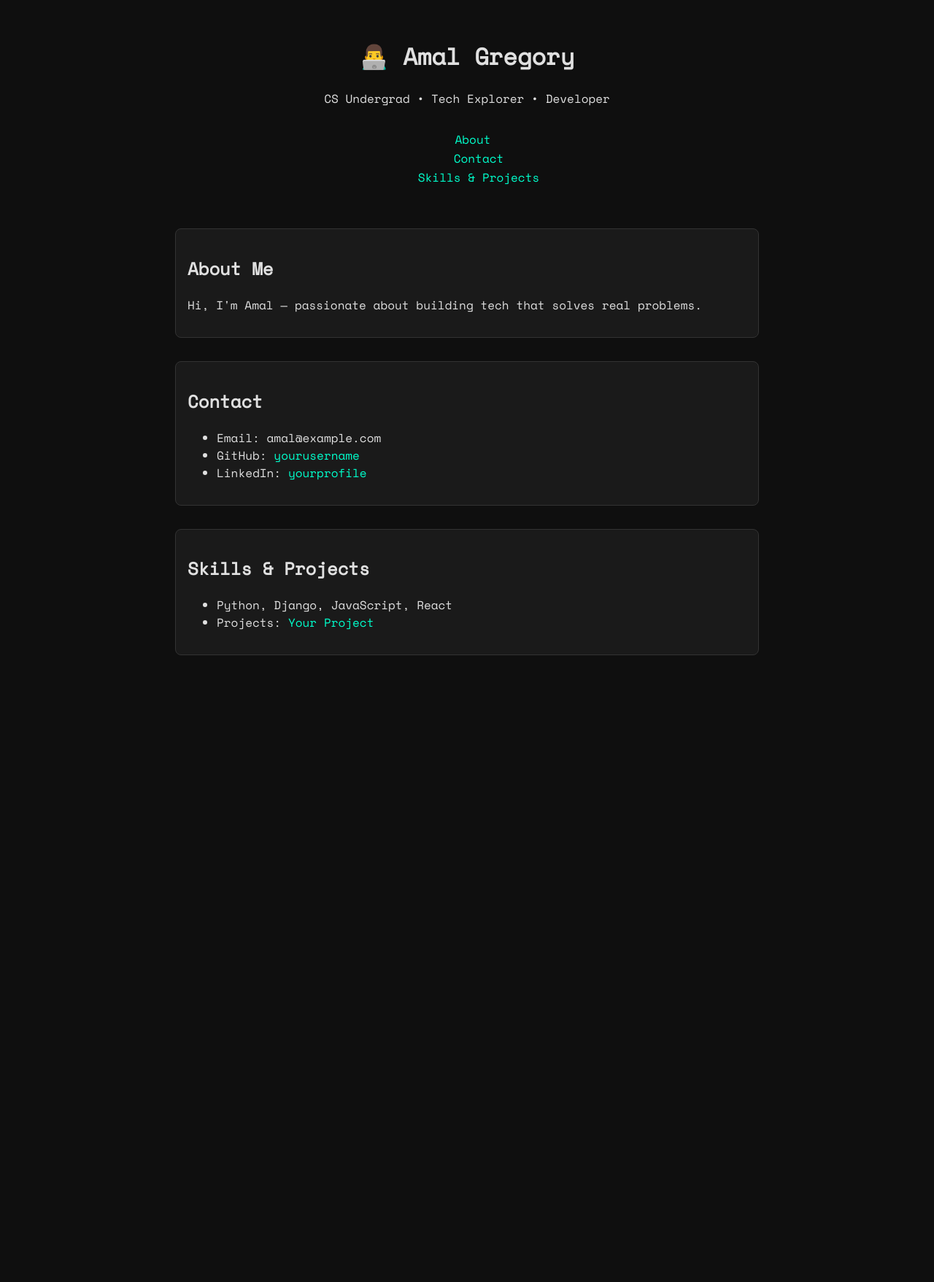
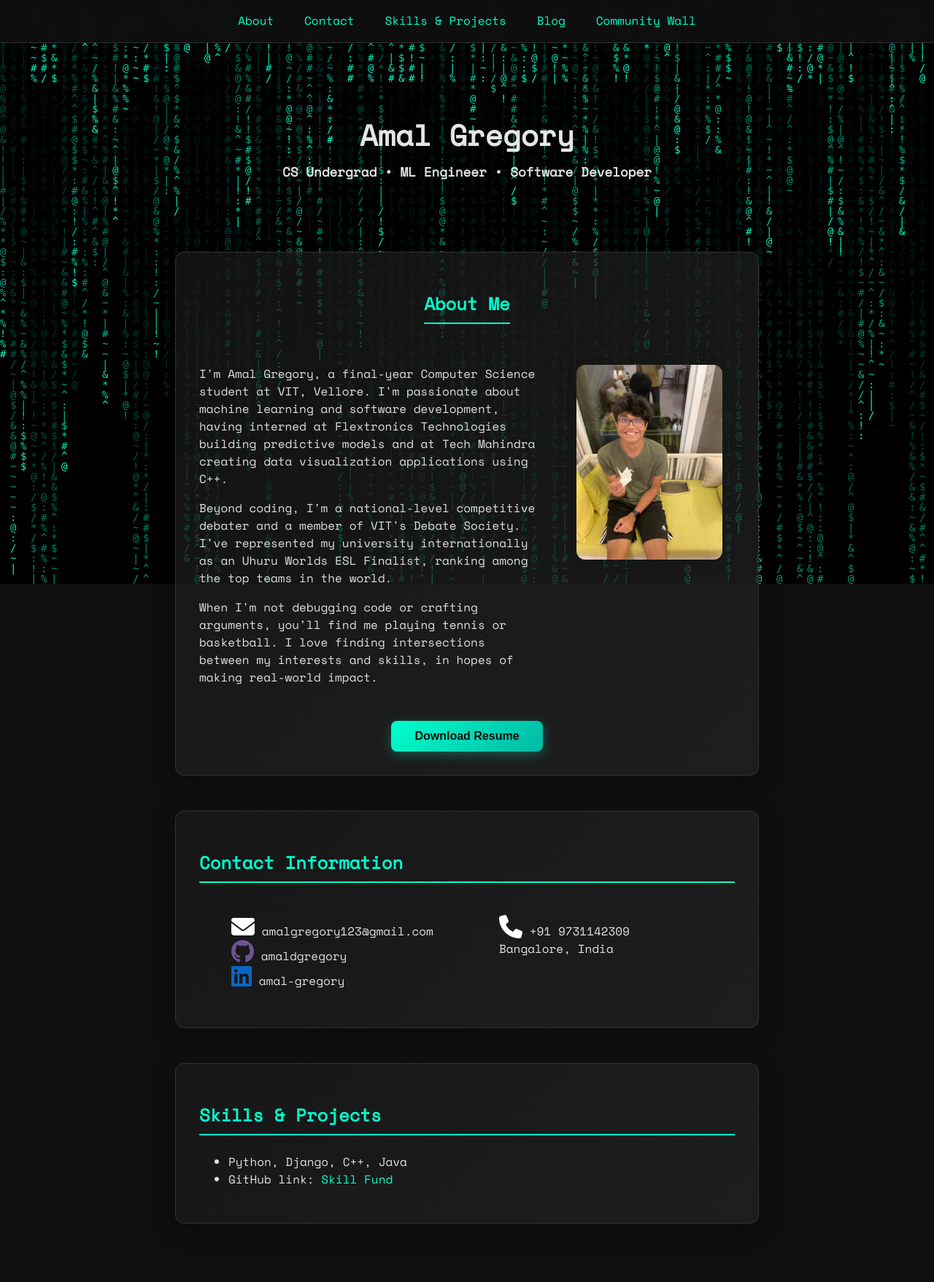
Before and after one commit to amaldgregory/portfolio_website, a Django app: page / in a window 1280 px wide. Shown: the whole page at 73% size. Before the commit the page ends 898 px from the top, so only its background shows below. Run offline with Django 5.2, Linux system fonts and the light colour scheme.

Commit message:
home page updation

```diff
--- a/static/css/base.css
+++ b/static/css/base.css
@@ -4,25 +4,68 @@ body {
     color: #e0e0e0;
     margin: 0;
     padding: 0;
+    overflow-x: hidden;
+}
+
+#background-canvas {
+    position: fixed;
+    top: 0;
+    left: 0;
+    z-index: -1;
+    width: 100vw;
+    height: 100vh;
+    z-index: -1;
+    background: #0f0f0f;
+    pointer-events: auto;
 }
 
 .container {
     max-width: 800px;
     margin: auto;
-    padding: 2rem;
+    padding: 6rem 2rem 2rem 2rem;
+    z-index: 1;
+    pointer-events: auto;
 }
 
 header {
     text-align: center;
-    margin-bottom: 2rem;
+    margin-bottom: 3rem;
+    padding: 2rem 0;
+}
+
+header h1 {
+    font-size: 2.5rem;
+    margin-bottom: 0.5rem;
+    /*background: linear-gradient(135deg, #00ffcc, #00b8a3);*/
+    background: linear-gradient(135deg, #e0e0e0, #eaeaea);
+    -webkit-background-clip: text;
+    -webkit-text-fill-color: transparent;
+    background-clip: text;
+}
+
+header p {
+    font-size: 1.1rem;
+    opacity: 1;
+    margin-top: 0.5rem;
+    font-weight: bold;
 }
 
 nav {
+    position: fixed;
+    top:0;
+    left: 0;
+    right: 0;
+    background: rgba(15, 15, 15, 0.95);
     text-align: center;
-    margin-bottom: 2rem;
+    backdrop-filter: blur(10px);
+    border-bottom: 1px solid #333;
+    z-index: 100;
+    margin-bottom: 0;
+    padding: 1rem 0;
 }
 
 nav a {
+    display: inline-block;
     margin: 0 1rem;
     color: #00ffcc;
     text-decoration: none;
@@ -44,11 +87,38 @@ nav a:hover::after {
 }
 
 section {
-    margin-bottom: 2rem;
-    padding: 1rem;
+    margin-bottom: 3rem;
+    padding: 2rem;
     border: 1px solid #333;
-    border-radius: 8px;
+    border-radius: 12px;
     background: #1a1a1a;
+    background: linear-gradient(135deg, rgba(26,26,26,0.7), rgba(37,37,37,0.7));
+    box-shadow: 0 8px 32px rgba(0, 0, 0, 0.3);
+    transition: transform 0.3s ease, box-shadow 0.3s ease;
+}
+
+section:hover {
+    transform: translateY(-2px);
+    box-shadow: 0 12px 40px rgba(0, 255, 204, 0.1);
+}
+
+section h2 {
+    color: #00ffcc;
+    border-bottom: 2px solid #00ffcc;
+    padding-bottom: 0.5rem;
+    margin-bottom: 1.5rem;
+}
+
+.contact_columns {
+    display: flex;
+    flex-direction: row;
+}
+
+.contact_columns > div {
+    flex: 1;
+    border: 1px;
+    padding: 4px;
+    box-sizing: border-box;
 }
 
 a {
@@ -68,3 +138,25 @@ a:hover {
     from { opacity: 0; transform: translateY(20px); }
     to { opacity: 1; transform: translateY(0); }
 }
+
+button {
+    background: linear-gradient(135deg, #00ffcc, #00b8a3);
+    color: #0f0f0f;
+    border: none;
+    border-radius: 8px;
+    padding: 0.75rem 2rem;
+    font-size: 1rem;
+    font-weight: bold;
+    cursor: pointer;
+    transition: all 0.3s ease;
+    box-shadow: 0 4px 16px rgba(0, 255, 204, 0.3);
+}
+
+button:hover {
+    transform: translateY(-2px);
+    box-shadow: 0 8px 24px rgba(0, 255, 204, 0.4);
+}
+
+html {
+  scroll-behavior: smooth;
+}
--- a/static/js/base.js
+++ b/static/js/base.js
@@ -1,5 +1,37 @@
-/*
 document.addEventListener("DOMContentLoaded", () => {
-    console.log("Portfolio loaded");
+    const canvas = document.getElementById("background-canvas");
+    const ctx = canvas.getContext("2d");
+    canvas.width = window.innerWidth;
+    canvas.height = window.innerHeight;
+
+    const chars = "@#$%&*!^~|\/:";
+    const fontSize = 14;
+    const columns = canvas.width / fontSize;
+    const drops = Array.from({ length: columns }).fill(1);
+
+    function drawMatrixRain() {
+        ctx.fillStyle = "rgba(15, 15, 15, 0.05)";
+        ctx.fillRect(0, 0, canvas.width, canvas.height);
+
+        ctx.fillStyle = "rgba(0,255,204, 1)";
+        ctx.font = `${fontSize}px monospace`;
+
+        for (let i = 0; i < drops.length; i++) {
+            const text = chars.charAt(Math.floor(Math.random() * chars.length));
+            ctx.fillText(text, i * fontSize, drops[i] * fontSize);
+
+            if (drops[i] * fontSize > canvas.height || Math.random() > 0.975) {
+                drops[i] = 0;
+            }
+
+            drops[i]++;
+        }
+    }
+
+    setInterval(drawMatrixRain, 100);
+
+    window.addEventListener("resize", () => {
+        canvas.width = window.innerWidth;
+        canvas.height = window.innerHeight;
+    });
 });
-*/
--- a/templates/home.html
+++ b/templates/home.html
@@ -2,47 +2,105 @@
 
 <!DOCTYPE html>
 <html lang="en">
+
 <head>
     <meta charset="UTF-8">
     <title>My Portfolio</title>
     <link rel="stylesheet" href="{% static 'css/base.css' %}">
     <script src="{% static 'js/base.js' %}" defer></script>
     <link href="https://fonts.googleapis.com/css2?family=Space+Mono&display=swap" rel="stylesheet">
+    <link rel="stylesheet" href="https://cdnjs.cloudflare.com/ajax/libs/font-awesome/6.4.0/css/all.min.css"> <!--font awesome for the contact icons -->
 </head>
+
 <body>
+    <canvas id="background-canvas"></canvas>
     <div class="container fade-in">
         <header>
-            <h1>👨‍💻 Amal Gregory</h1>
-            <p>CS Undergrad • Tech Explorer • Developer</p>
+            <h1>Amal Gregory</h1>
+            <p>CS Undergrad • ML Engineer • Software Developer</p>
         </header>
 
         <nav>
             <a href="#about">About</a>
             <a href="#contact">Contact</a>
             <a href="#skills">Skills & Projects</a>
+            <a href="#">Blog</a>
+            <a href="#">Community Wall</a>
         </nav>
 
-        <section id="about">
+        <section id="about" style="display: flex; flex-direction: column; align-items: center; gap: 2rem;">
             <h2>About Me</h2>
-            <p>Hi, I'm Amal — passionate about building tech that solves real problems.</p>
+
+            <div style="display: flex; align-items: flex-start; gap: 2rem; width: 100%;">
+                <div style="flex: 2;">
+                    <!-- i need to use margin-top here to keep the para inline with the picture-->
+                    <p style="margin-top: 0;">I'm Amal Gregory, a final-year Computer Science student at VIT, Vellore.
+                        I'm passionate about machine
+                        learning and software development, having interned at Flextronics Technologies building
+                        predictive
+                        models
+                        and at Tech Mahindra creating data visualization applications using C++.</p>
+                    <p>Beyond coding, I'm a national-level competitive debater and a member of VIT's Debate Society.
+                        I've
+                        represented my university internationally as an Uhuru Worlds ESL Finalist, ranking among the top
+                        teams
+                        in
+                        the world.</p>
+                    <p>When I'm not debugging code or crafting arguments, you'll find me playing tennis or basketball. I
+                        love
+                        finding intersections between my interests and skills, in hopes of making real-world impact.</p>
+                </div>
+
+                <div style="flex: 1; display: flex; justify-content: center;">
+                    <img src="static\assets\profile_pic.jpg" alt="Profile Picture"
+                        style="max-width: 200px; border-radius: 12px; box-shadow: 0 4px 16px rgba(0,0,0,0.1);" />
+                </div>
+            </div>
+
+            <div style="display: flex; justify-content: center;">
+                <a href="static\assets\Amal_Gregory_Resume_Portfolio.pdf" download>
+                    <button style="padding: 0.75rem 2rem; font-size: 1rem; cursor: pointer;">Download Resume</button>
+                </a>
+            </div>
         </section>
 
+
         <section id="contact">
-            <h2>Contact</h2>
-            <ul>
-                <li>Email: amal@example.com</li>
-                <li>GitHub: <a href="https://github.com/amaldgregory">yourusername</a></li>
-                <li>LinkedIn: <a href="https://linkedin.com/in/amal-gregory">yourprofile</a></li>
-            </ul>
+            <h2>Contact Information</h2>
+            <div class="contact_columns">
+                <div>
+                    <ul style = "list-style-type: none;">
+                        <li><a href="mailto:amalgregory123@gmail.com" title="Email">
+                                <i class="fas fa-envelope" style="font-size: 2rem; color: white"></i>
+                            </a>amalgregory123@gmail.com</li>
+                        <li><a href="https://github.com/amaldgregory" target="_blank" title="GitHub">
+                                <i class="fab fa-github" style="font-size: 2rem; color: #6e5494"></i>
+                            </a>amaldgregory</li>
+                        <li><a href="https://linkedin.com/in/amal-gregory" target="_blank" title="LinkedIn">
+                                <i class="fab fa-linkedin" style="font-size: 2rem; color: #0A66C2;"></i>
+                            </a>amal-gregory</li>
+                    </ul>
+                </div>
+                <div>
+                    <ul style="list-style-type: none;">
+                        <li>
+                            <i class="fas fa-phone" style="font-size: 2rem; color: white"></i>
+                            +91 9731142309
+                        </li>
+                        <li>Bangalore, India</li>
+                    </ul>
+                </div>
+            </div>
         </section>
 
         <section id="skills">
             <h2>Skills & Projects</h2>
             <ul>
-                <li>Python, Django, JavaScript, React</li>
-                <li>Projects: <a href="https://github.com/yourusername/yourproject">Your Project</a></li>
+                <li>Python, Django, C++, Java</li>
+                <li>GitHub link: <a href="https://github.com/yourusername/yourproject">Skill Fund</a></li>
             </ul>
         </section>
     </div>
 </body>
+
 </html>
```
Also changed, not shown: static/js/base_with_ripple.js (added, +192 -0 lines), static/assets/profile_pic.jpg (added), 1 other file.
